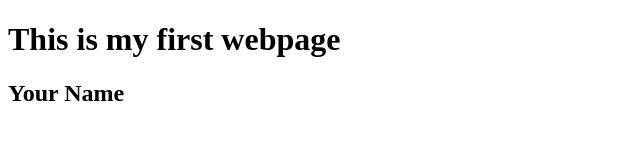
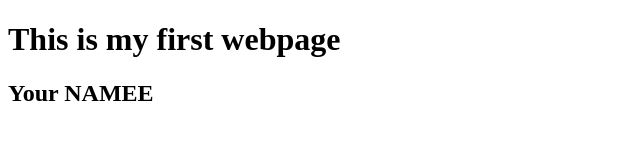
Before and after one commit to bingobook02/blue, a plain HTML site: page index.html in a window 1280 px wide. Shown: the full height of the page, 0-640 px from the left. Drawn offline with Linux system fonts and the light colour scheme.

Commit message:
name change

```diff
--- a/index.html
+++ b/index.html
@@ -7,7 +7,7 @@
 <body>
 
 <h1>This is my first webpage</h1>
-<h2>Your Name</h2>
+<h2>Your NAMEE</h2>
 
 </body>
 </html>
```
